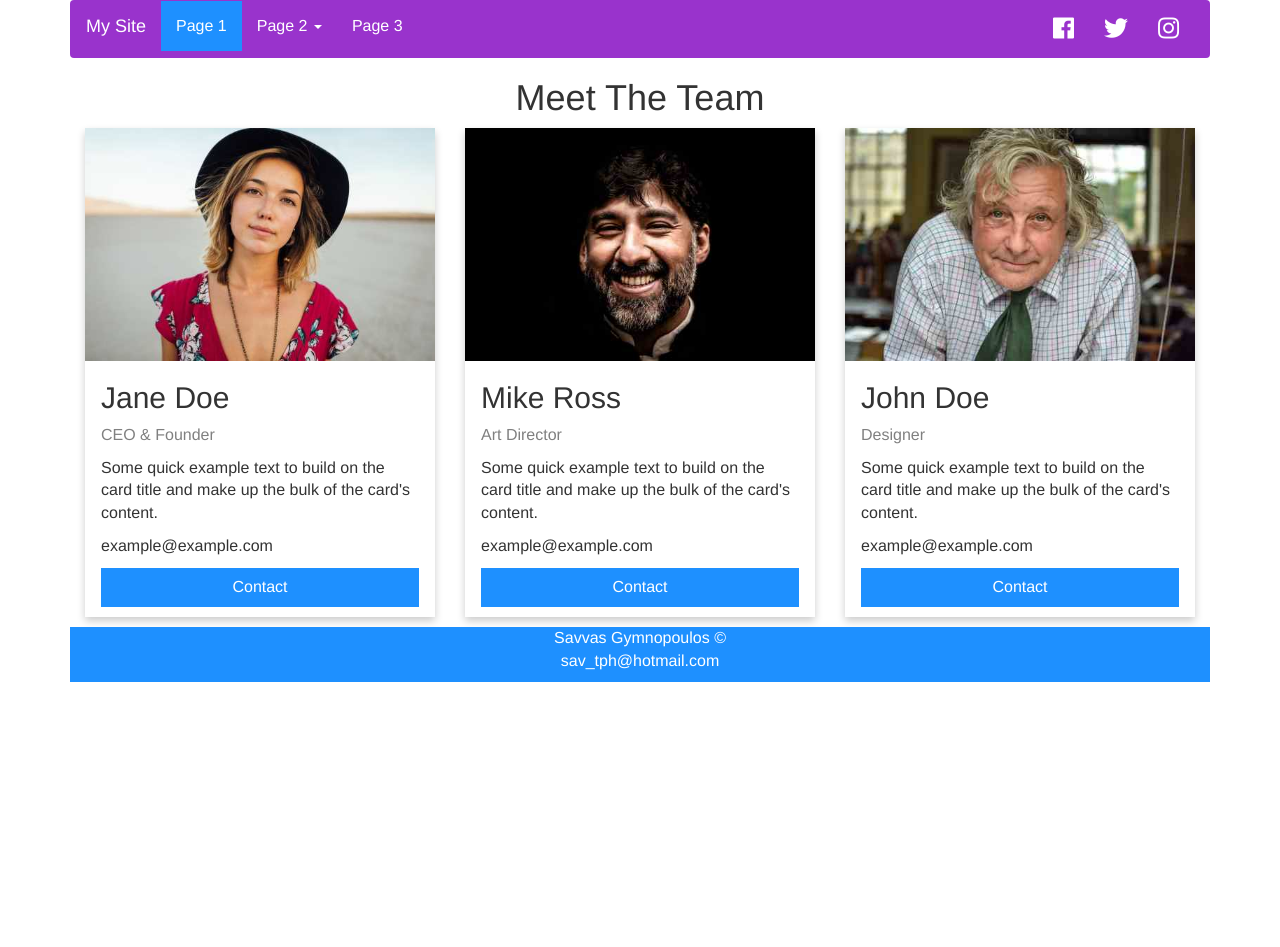
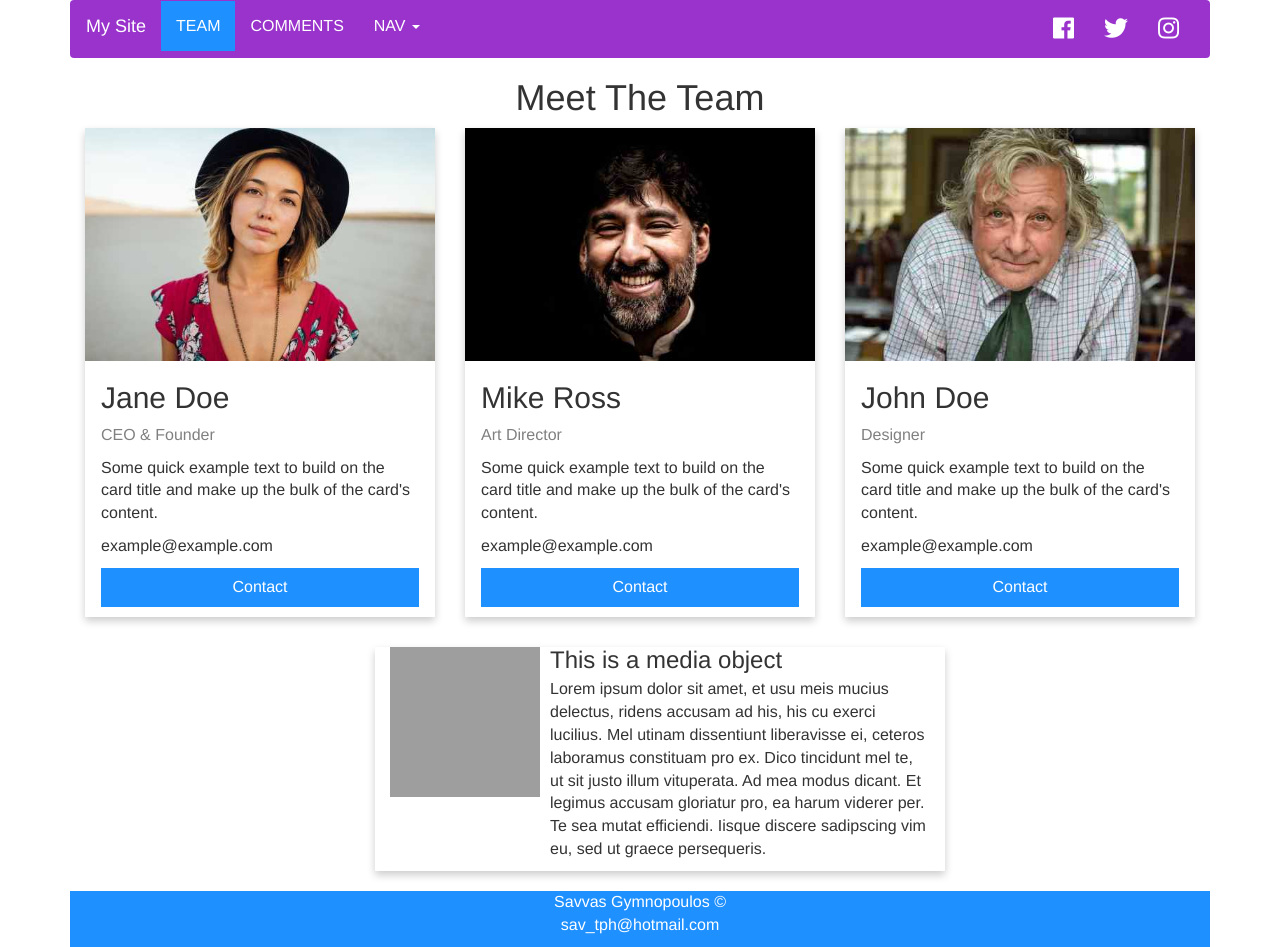
Before and after one commit to savgym/bootstrapSite, a plain HTML site: page index.html in a window 1280 px wide. Before the commit the page ends 800 px from the top, so only its background shows below. Drawn offline with nearby package versions, Linux system fonts and the light colour scheme; grey boxes are pictures that could not be loaded.

Commit message:
extra style

```diff
--- a/index.html
+++ b/index.html
@@ -41,25 +41,24 @@
               </div>
               <div class="collapse navbar-collapse" id="Navbar1">
                 <ul class="nav navbar-nav">
-                  <li class="active"><a href="index.html">Page 1</a></li>
+                  <li class="active"><a href="index.html">TEAM</a></li>
 
+                  <li><a href="/page3.html">COMMENTS</a></li>
                   <li class="dropdown">
                     <a
                       class="dropdown-toggle"
                       data-toggle="dropdown"
-                      href="page1.html"
-                      >Page 2 <span class="caret"></span
+                      href="index.html"
+                      >NAV <span class="caret"></span
                     ></a>
                     <ul class="dropdown-menu">
-                      <li><a href="/index.html">Page 1</a></li>
+                      <li><a href="/index.html">TEAM</a></li>
                       <li>
-                        <a href="/page2.html">Page 2</a>
+                        <a href="/page2.html" class="goals">GOALS</a>
                       </li>
-                      <li><a href="/page3.html">Page 3</a></li>
+                      <li><a href="/page3.html">COMMENTS</a></li>
                     </ul>
                   </li>
-
-                  <li><a href="/page3.html">Page 3</a></li>
                 </ul>
 
                 <ul class="nav navbar-nav navbar-right social">
@@ -153,6 +152,32 @@
         </div>
       </div>
 
+      <div class="col-md-6 col-md-push-3 picture">
+        <div class="media">
+          <a class="media-left" href="#">
+            <img
+              class="media-object"
+              src="images/113_1316.JPG"
+              width="150"
+              height="150"
+              alt="party"
+            />
+          </a>
+          <div class="media-body">
+            <h3 class="media-heading">This is a media object</h3>
+            <p>
+              Lorem ipsum dolor sit amet, et usu meis mucius delectus, ridens
+              accusam ad his, his cu exerci lucilius. Mel utinam dissentiunt
+              liberavisse ei, ceteros laboramus constituam pro ex. Dico
+              tincidunt mel te, ut sit justo illum vituperata. Ad mea modus
+              dicant. Et legimus accusam gloriatur pro, ea harum viderer per. Te
+              sea mutat efficiendi. Iisque discere sadipscing vim eu, sed ut
+              graece persequeris.
+            </p>
+          </div>
+        </div>
+      </div>
+
       <!-- body end -->
       <!-- footer -->
       <div class="row footer-div">
--- a/style.css
+++ b/style.css
@@ -91,6 +91,17 @@
 }
 
 /* end Media */
+/* picture */
+.picture {
+  box-shadow: 0 4px 8px 0 rgba(0, 0, 0, 0.2);
+  margin: 20px;
+}
+
+/* picture end */
+.goals {
+  background-color: var(--blue);
+}
+
 /* 769px collapse */
 @media only screen and (max-width: 768px) {
   .social {
```
Also changed, not shown: page2.html (+8 -7 lines), page3.html (+7 -8 lines), 1 other file.
